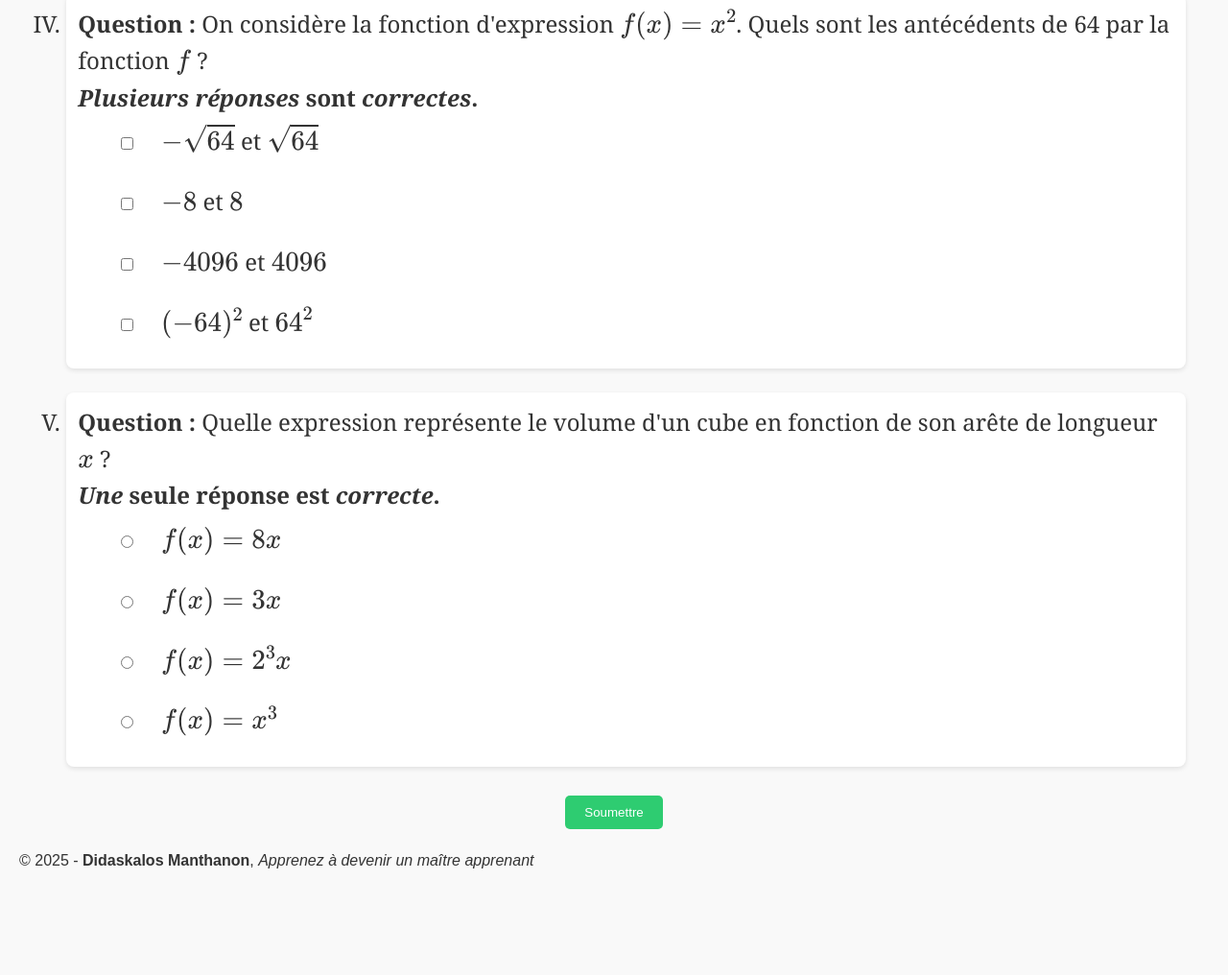
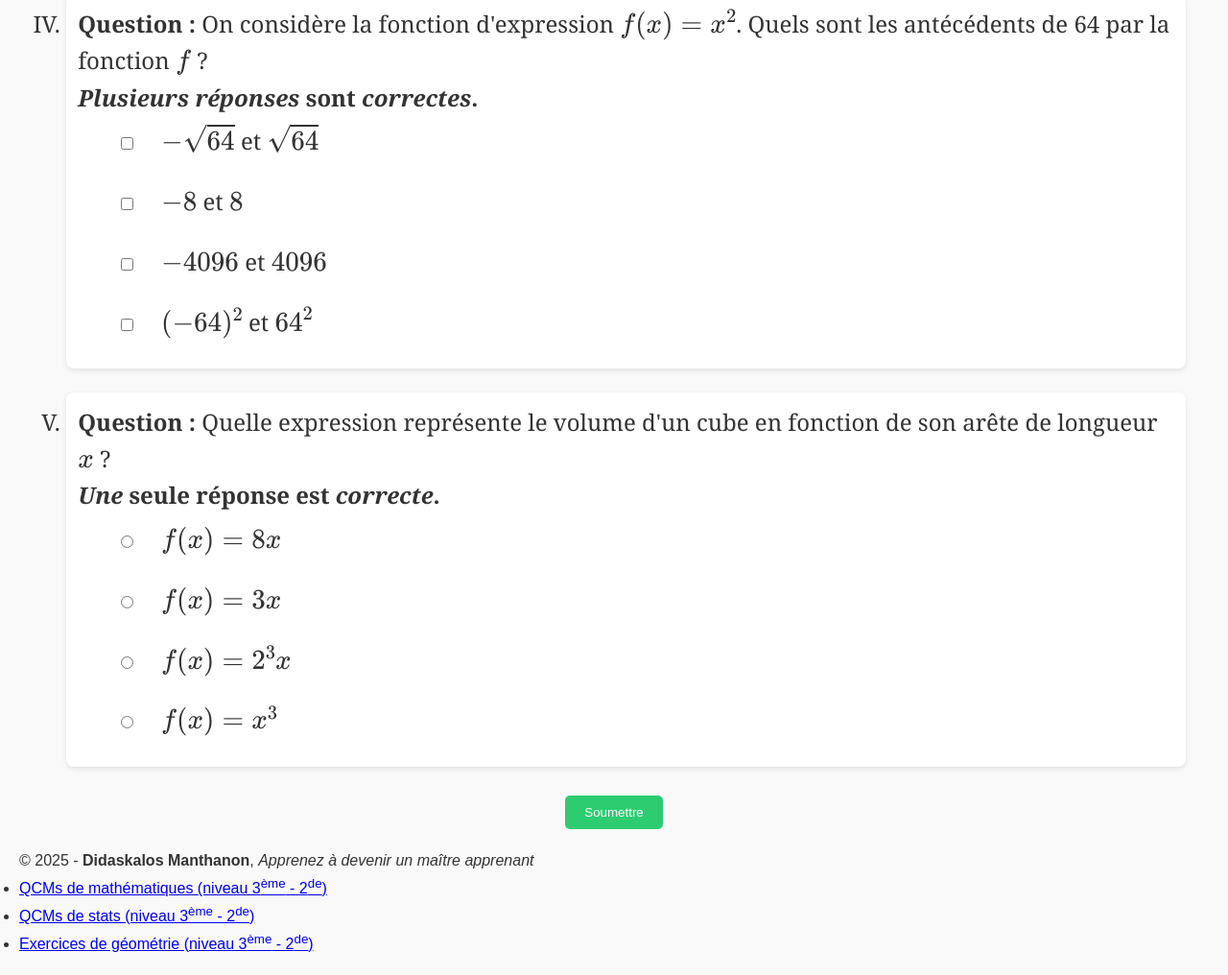
Before and after one commit to DidaskalosManthanon/quizz-fonctions-3eme, a plain HTML site: page index.html in a window 1280 px wide. Shown: the part 1386-2402 px from the top of the page at 96% size. Before the commit the page ends 2316 px from the top, so only its background shows below. Drawn offline with nearby package versions, Linux system fonts and the light colour scheme; a script that the page names is missing.

Commit message:
Add footer

```diff
--- a/index.html
+++ b/index.html
@@ -163,6 +163,17 @@
 
     <footer>
         <p>&copy; 2025 - <strong>Didaskalos Manthanon</strong>, <em>Apprenez à devenir un maître apprenant</em></p>
+        <ul>
+            <li>
+                <a href="https://didaskalosmanthanon.github.io/quizz/index.html" target="_blank">QCMs de mathématiques (niveau 3<sup>ème</sup> - 2<sup>de</sup>)</a>
+            </li>
+            <li>
+                <a href="https://didaskalosmanthanon.github.io/quizz-stats-3eme/index.html" target="_blank">QCMs de stats (niveau 3<sup>ème</sup> - 2<sup>de</sup>)</a>
+            </li>
+            <li>
+                <a href="https://didaskalosmanthanon.github.io/geometry/index.html" target="_blank">Exercices de géométrie (niveau 3<sup>ème</sup> - 2<sup>de</sup>)</a>
+             </li>
+        </ul>
       </footer>
 
       <script src="script.js"></script>
```
